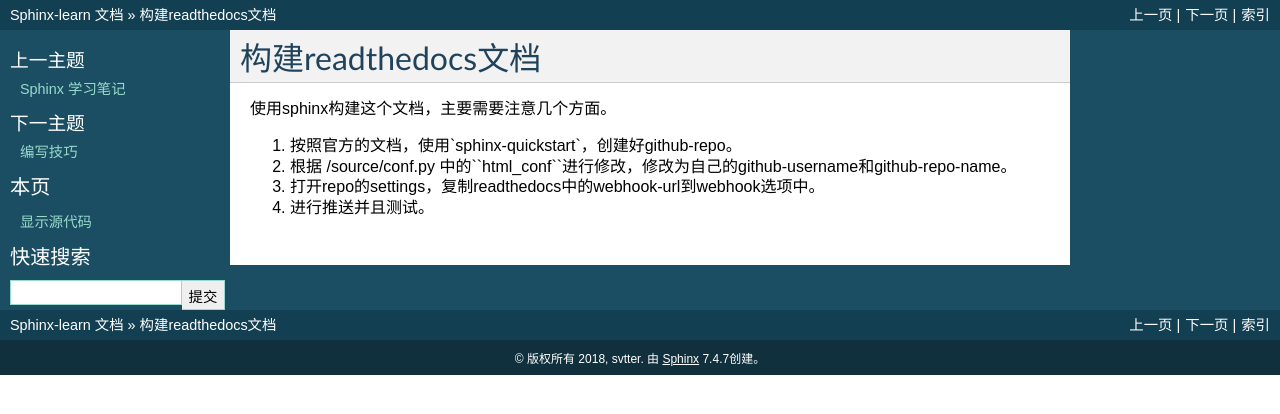
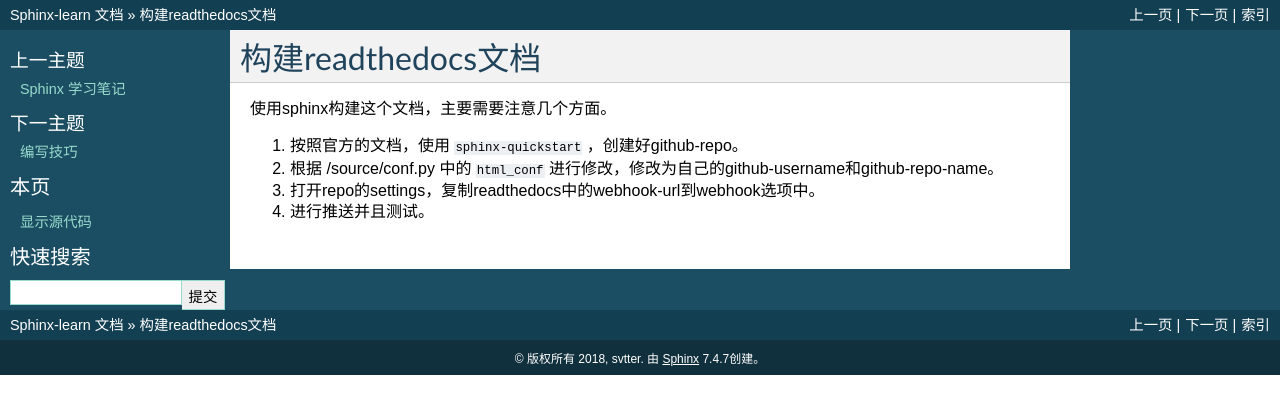
Before and after one commit to Svtter/Sphinx-learn, a Sphinx documentation site: the page built from source/build_readthedocs.rst, in a window 1280 px wide. Shown: the top 414 px of the page. Built offline with Sphinx 7.4.7, drawn with Linux system fonts in a browser that asks for light colours.

```diff
--- a/source/build_readthedocs.rst
+++ b/source/build_readthedocs.rst
@@ -3,9 +3,9 @@
 
 使用sphinx构建这个文档，主要需要注意几个方面。
 
-1. 按照官方的文档，使用`sphinx-quickstart`，创建好github-repo。
+1. 按照官方的文档，使用 ``sphinx-quickstart`` ，创建好github-repo。
 
-2. 根据 /source/conf.py 中的``html_conf``进行修改，修改为自己的github-username和github-repo-name。
+2. 根据 /source/conf.py 中的 ``html_conf`` 进行修改，修改为自己的github-username和github-repo-name。
 
 3. 打开repo的settings，复制readthedocs中的webhook-url到webhook选项中。
 
```
